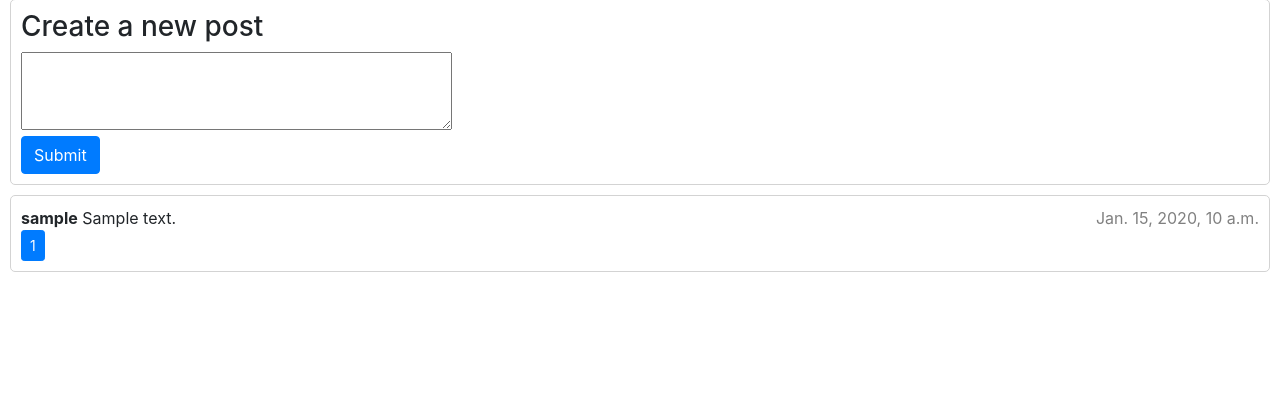
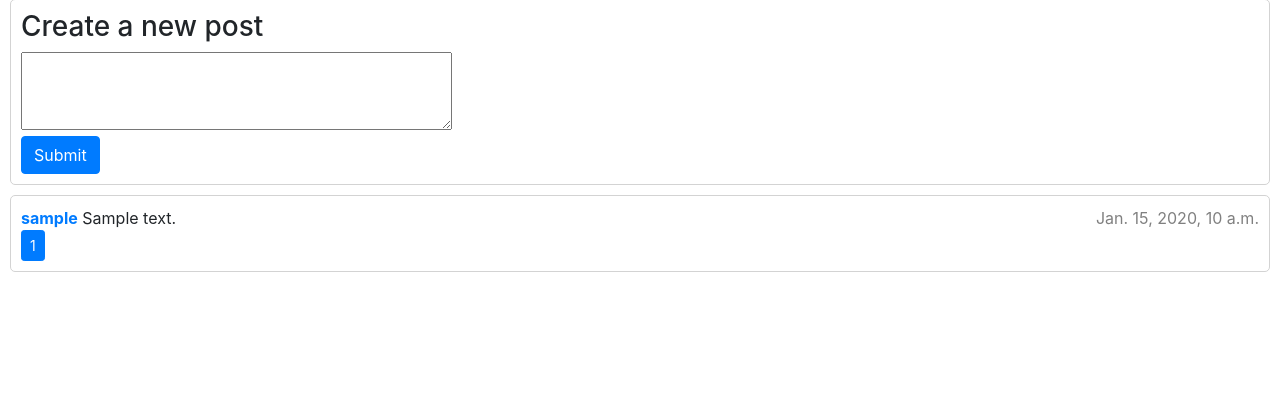
Before and after one commit to languephone/Web50-Network, a Django app: page / in a window 1280 px wide. Shown: the part 67-469 px from the top of the page. Run offline with Django 3.2, Linux system fonts and the light colour scheme; tables that the repository leaves empty hold one stand-in row (values such as "Sample post"); some libraries are stand-ins or nearby versions.

Commit message:
Add link on index.html to profile page.

```diff
--- a/network/templates/network/index.html
+++ b/network/templates/network/index.html
@@ -12,7 +12,8 @@
 </div>
     {% for post in posts %}
         <div class="post">
-            <span class="post-username">{{ post.user.username }}</span>
+            <span class="post-username">
+                <a href="/{{ post.user.username }}">{{ post.user.username }}</a></span>
             <span class="post-content">{{ post.content }}</span>
             <span class="post-date">{{ post.date }}</span>
             <form action="{% url 'like' %}" method="post">
```
